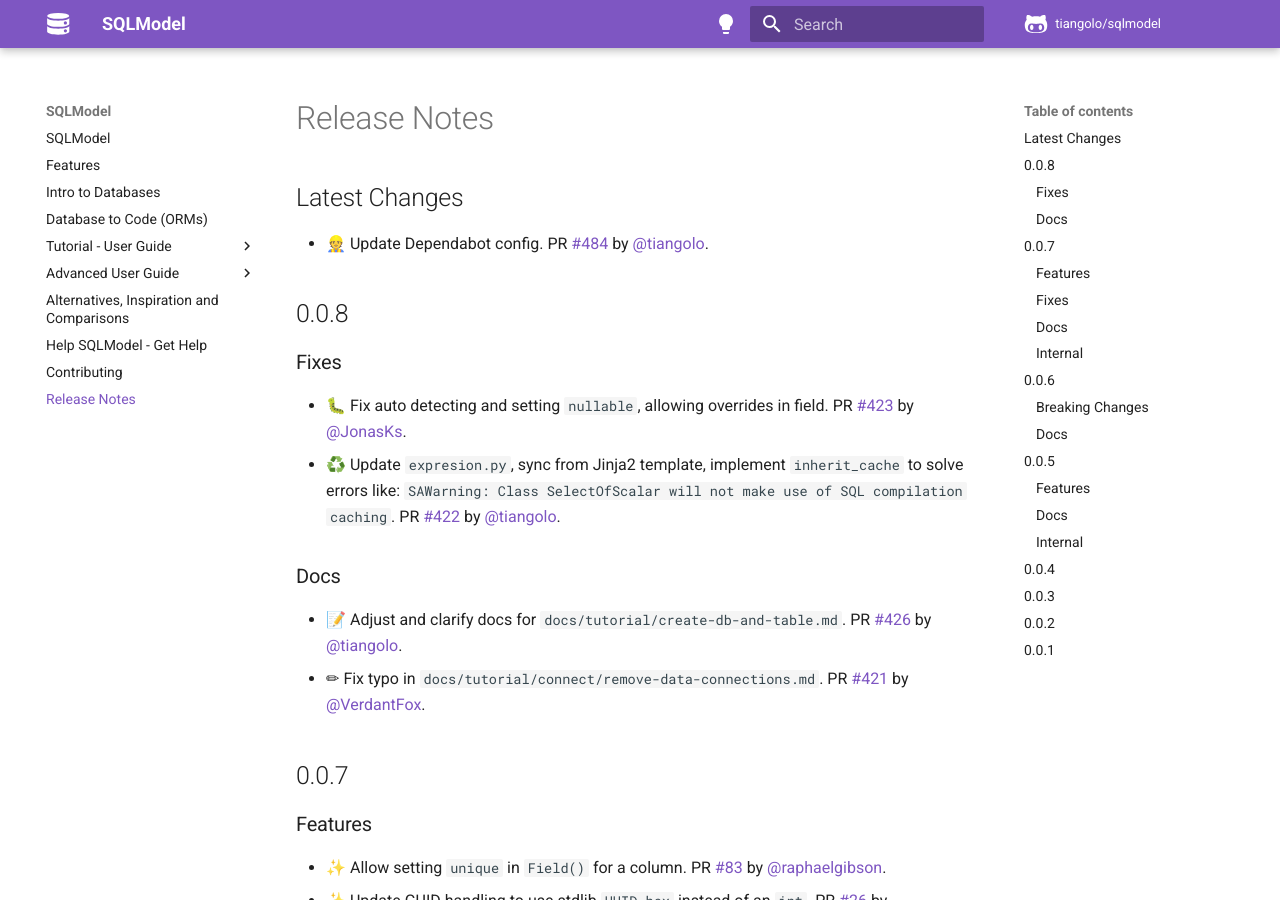
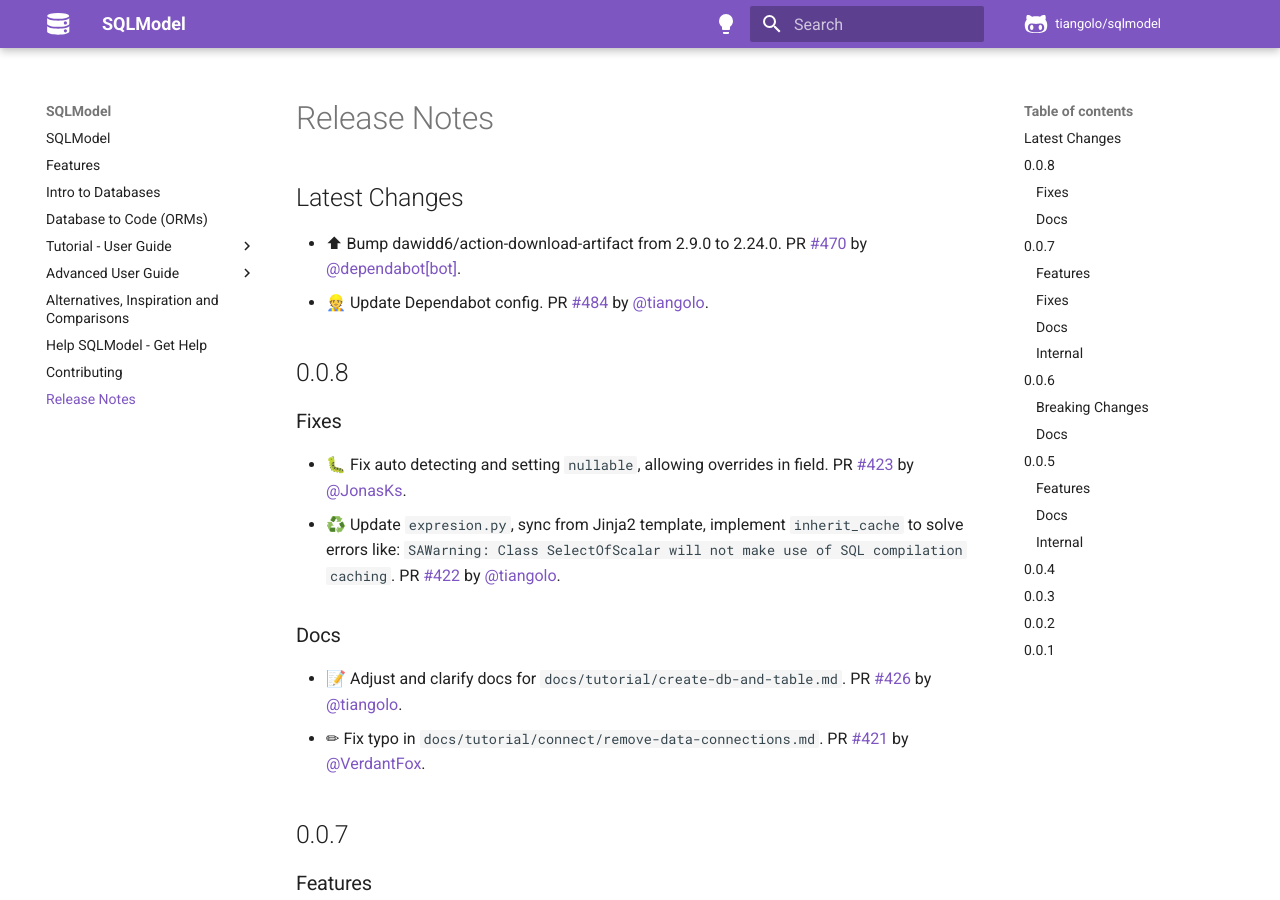
Before and after one commit to upmorpheus/Laravel-perfect, an MkDocs documentation site: the page built from docs/release-notes.md, in a window 1280 px wide and 900 px high. Built offline with MkDocs 1.6.1 and Material for MkDocs 9.7.7, drawn with Linux system fonts in a browser that asks for light colours; comment, search, counter and statistics services are not loaded.

Commit message:
📝 Update release notes

```diff
--- a/docs/release-notes.md
+++ b/docs/release-notes.md
@@ -2,6 +2,7 @@
 
 ## Latest Changes
 
+* ⬆ Bump dawidd6/action-download-artifact from 2.9.0 to 2.24.0. PR [#470](https://github.com/tiangolo/sqlmodel/pull/470) by [@dependabot[bot]](https://github.com/apps/dependabot).
 * 👷 Update Dependabot config. PR [#484](https://github.com/tiangolo/sqlmodel/pull/484) by [@tiangolo](https://github.com/tiangolo).
 
 ## 0.0.8
```
